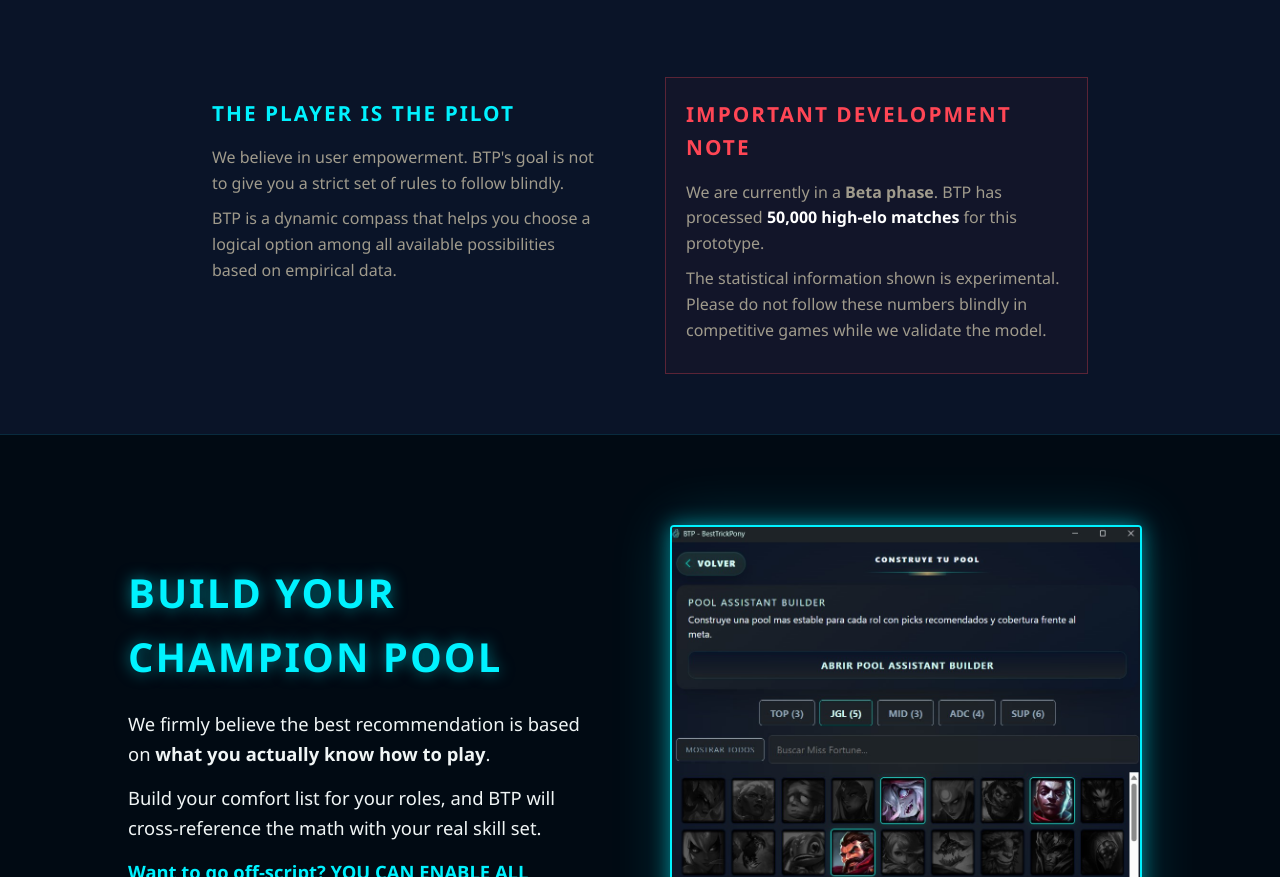
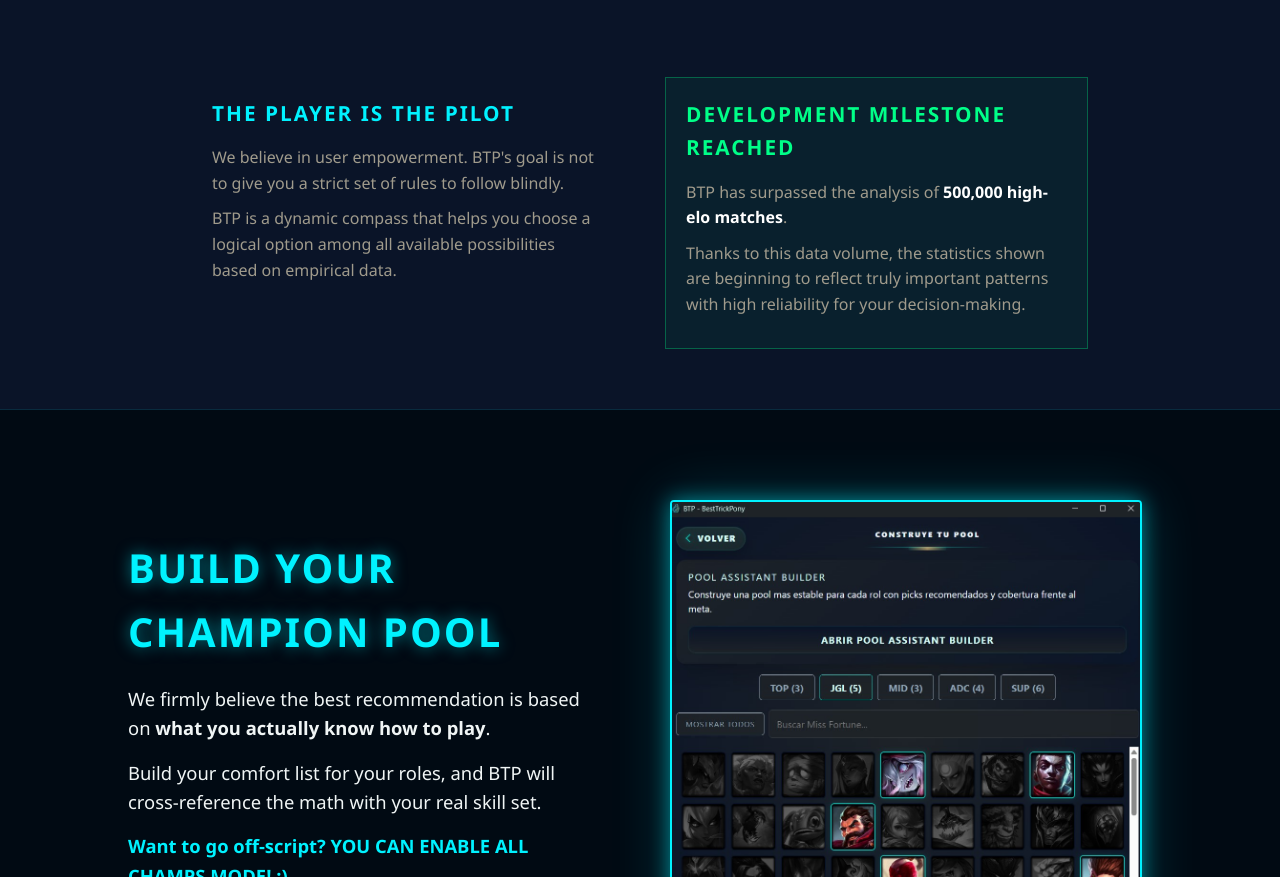
Before and after one commit to Mikel-dot/BTP, a plain HTML site: page index.html in a window 1280 px wide. Shown: the part 1916-2793 px from the top of the page. Drawn offline with Linux system fonts and the light colour scheme.

Commit message:
Number of games updated in home page

```diff
--- a/index.html
+++ b/index.html
@@ -64,10 +64,10 @@
             <p>We believe in user empowerment. BTP's goal is not to give you a strict set of rules to follow blindly.</p>
             <p>BTP is a dynamic compass that helps you choose a logical option among all available possibilities based on empirical data.</p>
         </div>
-        <div class="philosophy-card" style="border: 1px solid rgba(255, 70, 85, 0.3); background: rgba(255, 70, 85, 0.03);">
-            <h3 style="color: #ff4655;">Important Development Note</h3>
-            <p>We are currently in a <strong>Beta phase</strong>. BTP has processed <span style="color: white; font-weight:bold;">50,000 high-elo matches</span> for this prototype.</p>
-            <p>The statistical information shown is experimental. Please do not follow these numbers blindly in competitive games while we validate the model.</p>
+        <div class="philosophy-card" style="border: 1px solid rgba(0, 255, 136, 0.3); background: rgba(0, 255, 136, 0.05);">
+            <h3 style="color: #00ff88;">Development Milestone Reached</h3>
+            <p>BTP has surpassed the analysis of <span style="color: white; font-weight:bold;">500,000 high-elo matches</span>.</p>
+            <p>Thanks to this data volume, the statistics shown are beginning to reflect truly important patterns with high reliability for your decision-making.</p>
         </div>
     </section>
 
```
Also changed, not shown: index-es.html (+4 -4 lines).
